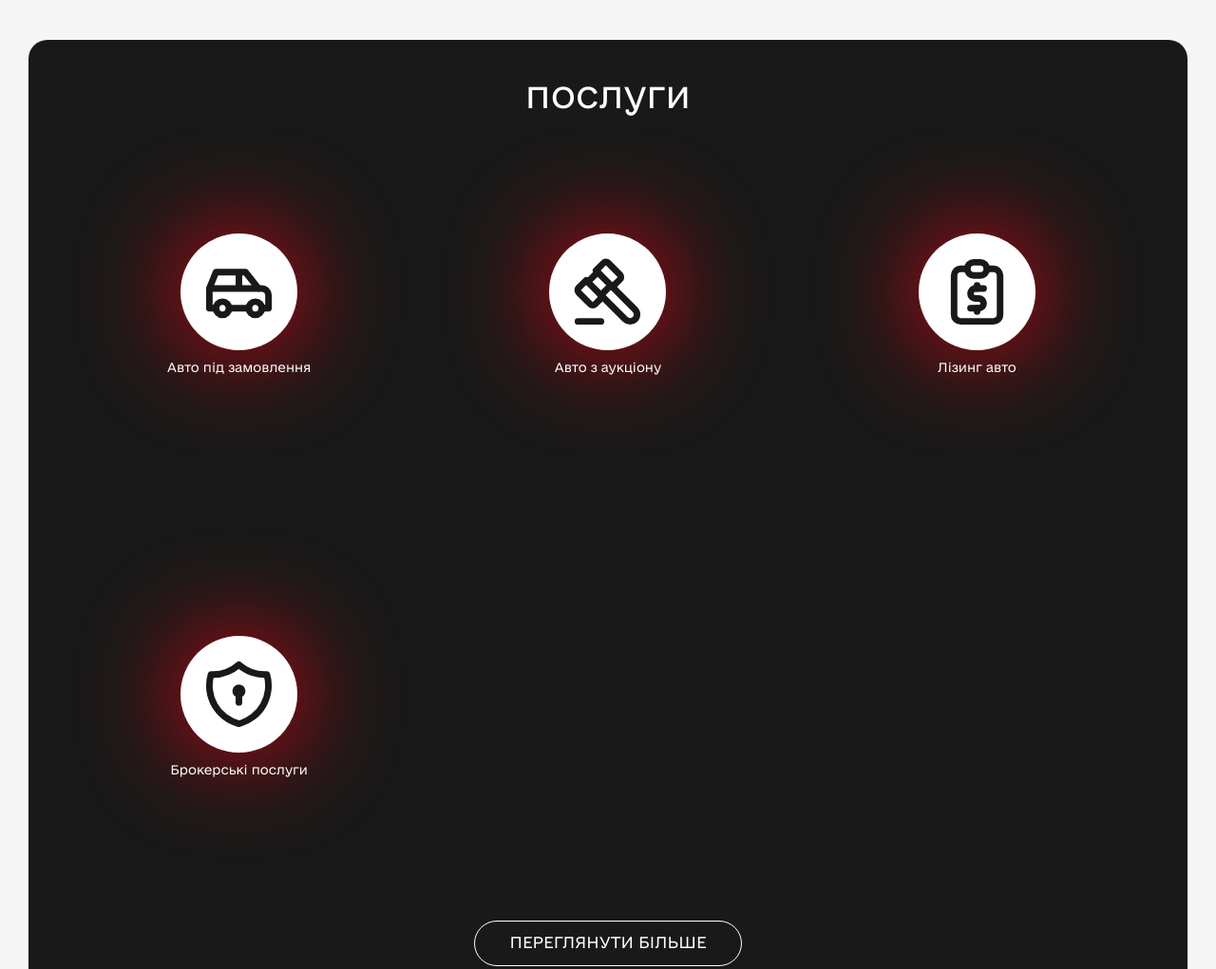
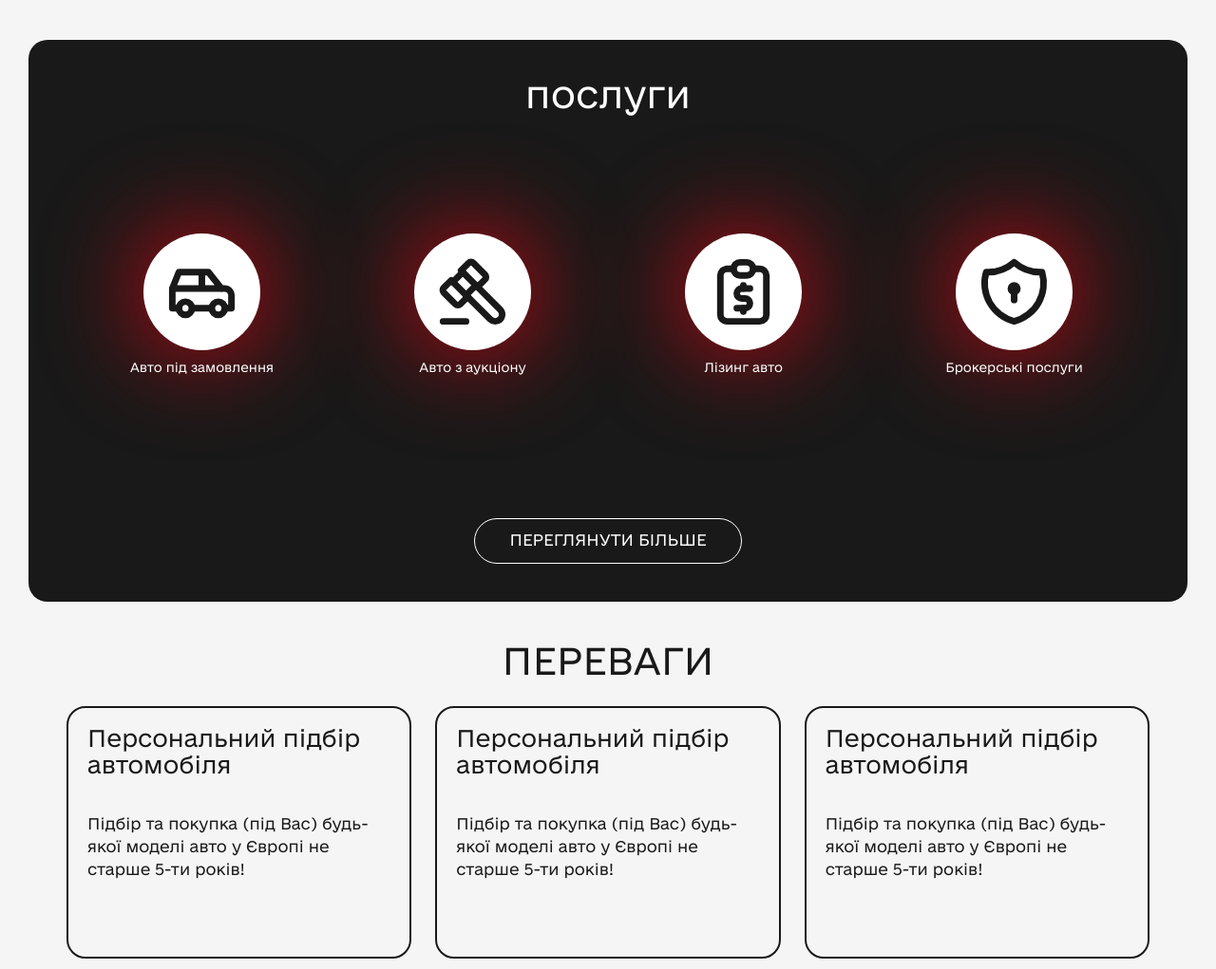
Before and after one commit to vana123/avtoDvig, a website: page src/index.html in a window 1280 px wide. Shown: the part 2281-3302 px from the top of the page at 95% size. Drawn offline with nearby package versions, Linux system fonts and the light colour scheme; files that its build step writes are made by us from their sources; files whose address does not match are found by name.

Commit message:
fix srvices

```diff
--- a/src/assets/styles/components/services.scss
+++ b/src/assets/styles/components/services.scss
@@ -1,6 +1,10 @@
 @import "../variables.scss";
 
 .services {
+	&__grid{
+		display: grid;
+        grid-template-columns: repeat(auto-fit, minmax(200px, 1fr));
+	}
 	&__card {
 		display: flex;
 		flex-direction: column;
--- a/src/index.html
+++ b/src/index.html
@@ -51,7 +51,7 @@
 			<section class="sectionGeneral-contrast">
 				<div class="container">
 					<h2 class="sectionGeneral-contrast__title">послуги</h2>
-					<div class="sectionGeneral__grid">
+					<div class="services__grid">
 						@@include('./components/service-card.html', {"title": "Авто під	замовлення", "icon": "car"})
 						@@include('./components/service-card.html', {"title": "Авто з аукціону", "icon": "gavel"})
 						@@include('./components/service-card.html', {"title": "Лізинг авто", "icon": "report-money"})
```
Also changed, not shown: dist/index.html.
